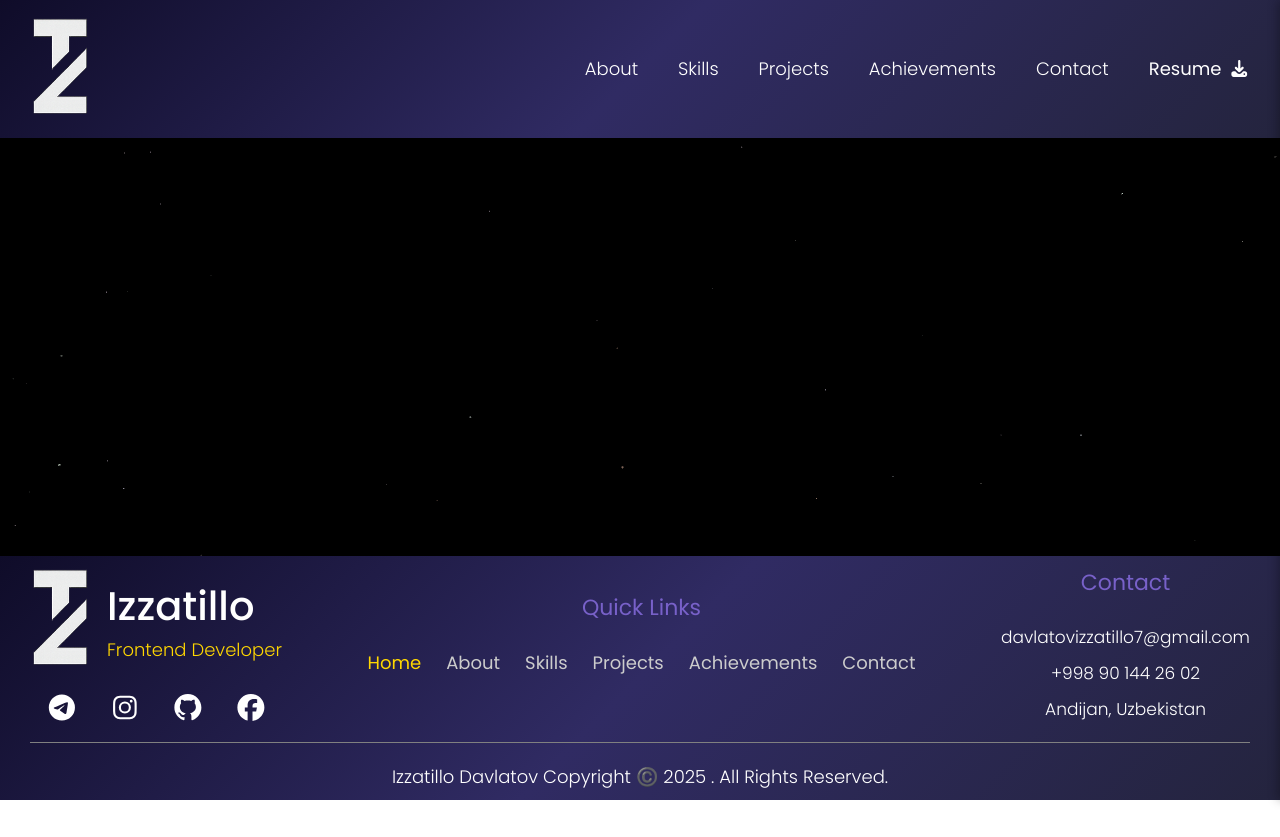
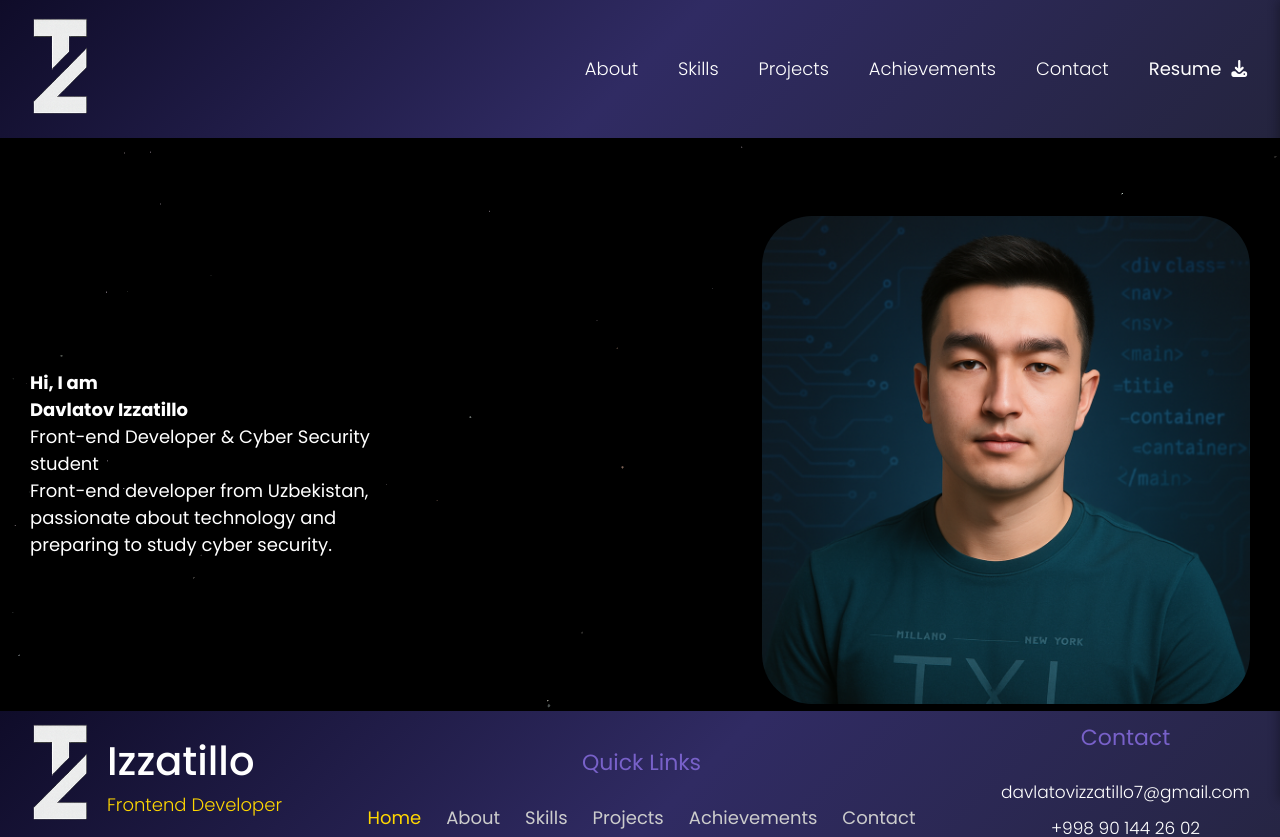
Before and after one commit to frontdevuz/izzatillo_portfolio, a React (Vite) app: page / in a window 1280 px wide. Shown: the top 837 px of the page. Before the commit the page ends 800 px from the top, so only its background shows below. Built offline with nearby package versions, Linux system fonts and the light colour scheme.

Commit message:
Adding home page

```diff
--- /dev/null
+++ b/src/data/home-data.js
@@ -0,0 +1,14 @@
+import MYPhoto from "../../public/myAIphoto2.png"
+export const HomeData=[
+    {
+        id:1,
+        introduce:"Hi, I am",
+        name:"Davlatov Izzatillo",
+        job:"Front-end Developer & Cyber Security student",
+        description:"Front-end developer from Uzbekistan, passionate about technology and preparing to study cyber security."
+    },{
+        id:2,
+        photo:MYPhoto
+    }
+
+]
--- a/src/pages/home/HomeLS.jsx
+++ b/src/pages/home/HomeLS.jsx
@@ -1,10 +1,53 @@
 import React from "react";
 import LinkButton from "../../components/link/LinkButton";
-
+import {
+  HomeContainer,
+  HomeIntro,
+  HomeIntroDes,
+  HomeJobTitle,
+  HomeSecLeft,
+  HomeSecLTopBox,
+  HomeSecPhoto,
+  HomeSecPhotoBox,
+  HomeSecRight,
+  HomeSection,
+  HomeTitle,
+} from "./HomeLSTYLE";
+import Container from "../../components/container/containerSB";
+import { HomeData } from "../../data/home-data";
 export default function HomeID() {
   return (
     <React.Fragment>
-
+      <HomeSection>
+        <Container>
+          <HomeContainer>
+            {HomeData.slice(0, 1).map((home) => {
+              return (
+                <HomeSecLeft key={home.id}>
+                  <HomeSecLTopBox>
+                    <HomeIntro>{home.introduce}</HomeIntro>
+                    <HomeTitle>{home.name}</HomeTitle>
+                    <HomeJobTitle>{home.job}</HomeJobTitle>
+                    <HomeIntroDes>{home.description}</HomeIntroDes>
+                  </HomeSecLTopBox>
+                </HomeSecLeft>
+              );
+            })}
+            {HomeData.slice(1).map((home) => {
+              return (
+                <HomeSecRight>
+                  <HomeSecPhotoBox>
+                    <HomeSecPhoto
+                      src={home.photo}
+                      alt="This is home page image !!!"
+                    />
+                  </HomeSecPhotoBox>
+                </HomeSecRight>
+              );
+            })}
+          </HomeContainer>
+        </Container>
+      </HomeSection>
     </React.Fragment>
   );
 }
--- a/src/pages/home/HomeLSTYLE.jsx
+++ b/src/pages/home/HomeLSTYLE.jsx
@@ -1,7 +1,31 @@
 import styled from "styled-components";
-export const HomeSection = styled.section``;
-export const HomeSecLeft = styled.div``;
+export const HomeSection = styled.section`
+  margin-top: 12rem;
+`;
+export const HomeContainer = styled.div`
+  width: 100%;
+  display: flex;
+  justify-content: space-between;
+  align-items: center;
+  flex-wrap: wrap;
+`;
+export const HomeSecLeft = styled.div`
+  width: 30%;
+`;
 export const HomeSecLTopBox = styled.div``;
+export const HomeIntro = styled.h2``;
+export const HomeTitle = styled.h1``;
+export const HomeJobTitle = styled.p``;
+export const HomeIntroDes = styled.p``;
 export const HOmeSecLDownBox = styled.div``;
 
-export const HOmeSecRight = styled.div``;
+export const HomeSecRight = styled.div`
+  width: 40%;
+`;
+export const HomeSecPhotoBox = styled.div``;
+export const HomeSecPhoto = styled.img`
+  width: 100%;
+  height: 100%;
+  object-fit: contain;
+  border-radius: 50px;
+`;
```
